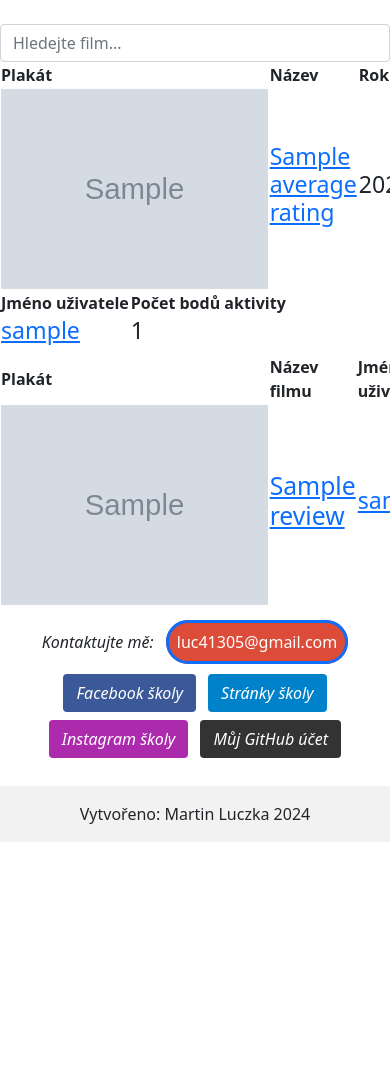
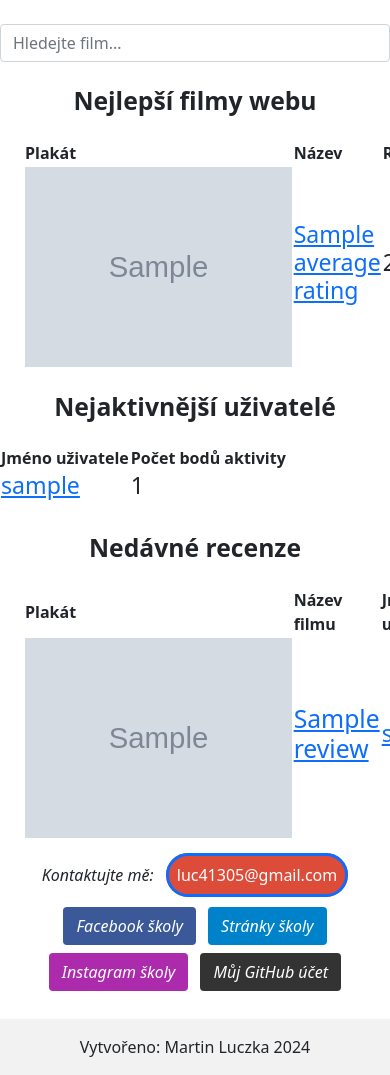
Before and after one commit to MartinLuczka/Movie_App, a Python web app: template templates/HomePage.html in a window 390 px wide; the page is wider, and only the part inside the window is pictured. Shown: the part 132-1207 px from the top of that part. Before the commit the page ends 974 px from the top of that part, so only its background shows below. Run offline with Jinja, Linux system fonts and the light colour scheme; the template is opened without the code that fills it: most values are stand-ins (such as "Sample title", 1, 10 or a date in 2020); grey boxes marked "Sample" are stand-in pictures.

Commit message:
Grafická úprava hlavní stránky (není dokončeno)

```diff
--- a/templates/HomePage.html
+++ b/templates/HomePage.html
@@ -4,8 +4,10 @@
 {% include 'reusable/SearchBar.html' %}
 {#vložení obsahu dané stránky#}
 <main>
-
-    <table id = "TopAverageRatings">
+<div class="row">
+    <div class="col-md-4">
+        <h2 class="text-center mt-4 mb-4"><strong>Nejlepší filmy webu</strong></h2>
+        <table id = "TopAverageRatings" class="ms-4 me-4">
             <thead>
                 <tr>
                     <th>
@@ -41,7 +43,10 @@
             {% endfor %}
             </tbody>
         </table>
+    </div>
 
+    <div class="col-md-4">
+        <h2 class="text-center mt-4 mb-4"><strong>Nejaktivnější uživatelé</strong></h2>
         <table id = "TopActiveUsers">
             <thead>
                 <tr>
@@ -67,8 +72,11 @@
 
             </tbody>
         </table>
+    </div>
 
-    <table>
+    <div class="col-md-4">
+        <h2 class="text-center mt-4 mb-4"><strong>Nedávné recenze</strong></h2>
+        <table id = "MostRecentReviews" class="ms-4 me-4">
             <thead>
                 <tr>
                     <th>
@@ -99,6 +107,8 @@
 
             </tbody>
         </table>
+    </div>
+    </div>
 
 </main>
 
--- a/templates/User.html
+++ b/templates/User.html
@@ -55,7 +55,7 @@
     </table>
 
     <h2>Recenze uživatele:</h2>
-
+    {# Přidat také hodnocení filmu celkově - náš web #}
     {% for review in usersReviews %}
         <div><h1>{{ review["title"] }} ({{ review["year"] }})</h1></div>
         <div class="row">
```
Lines whose indentation alone changed are shown as unchanged.
